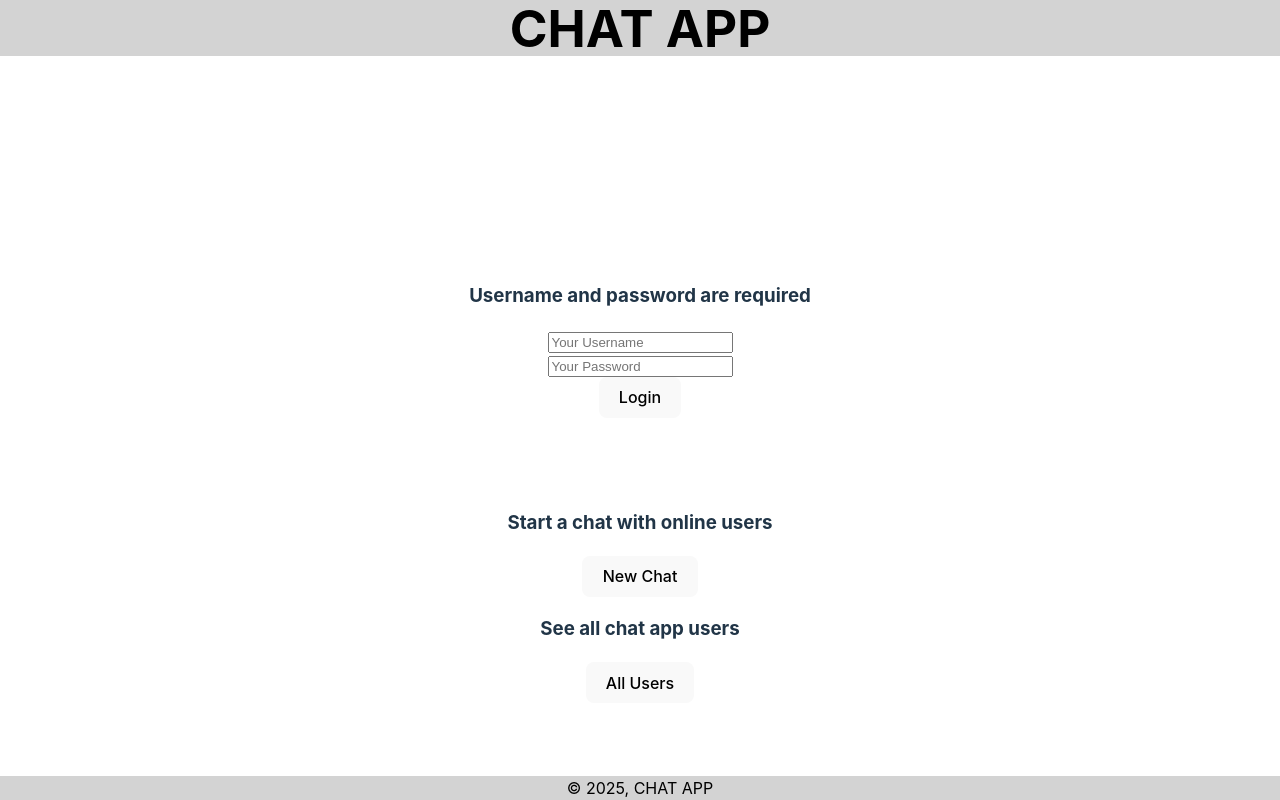
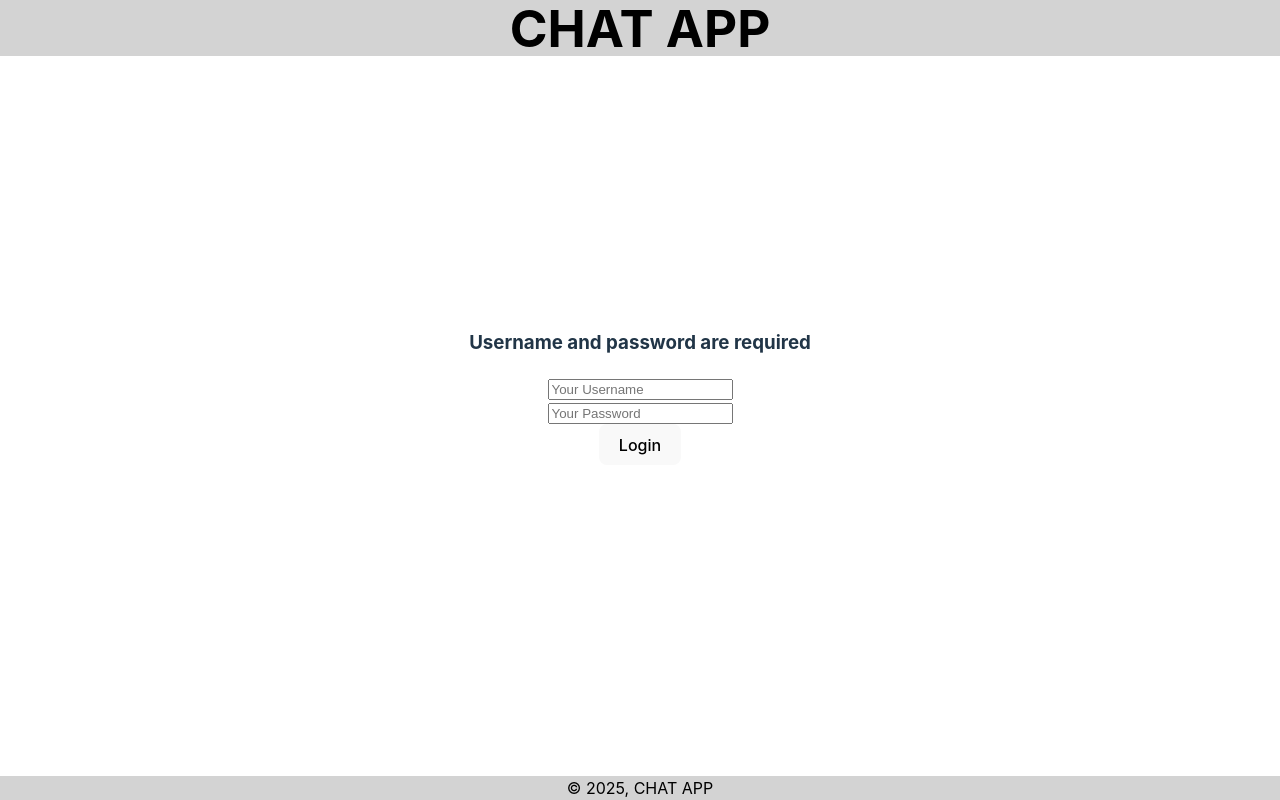
Before and after one commit to IvannaGotsova/ChatApp, a React (Vite) app in the folder chatapp/: page / in a window 1280 px wide. Built offline with nearby package versions, Linux system fonts and the light colour scheme.

Commit message:
Change components in it.

```diff
--- a/chatapp/src/App.jsx
+++ b/chatapp/src/App.jsx
@@ -1,30 +1,34 @@
 import './App.css'
 import { Routes, Route } from "react-router-dom";
-import Footer from './components/Footer'
-import Header from './components/Header'
 import NewChat from './components/NewChat';
 import AllUsers from './components/AllUsers';
+import Body from './components/Body';
+import Home from './components/Home';
+import Header from './components/Header';
+import Footer from './components/Footer';
 import UserLogin from './components/UserLogin';
-import Body from './components/Body';
 
 function App() {
 
     return (
       <>
+
       <Header />
       <br /><br /><br />
-      <UserLogin />
-      <br /><br /><br />
-      <Footer />
-
 
       <Routes>
-            <Route path="/" element={<Body />} />
+        <Route path="/" element={<UserLogin />} />
+              <Route path="index" element={<Body />} />
               <Route path="new-chat" element={<NewChat />} />
               <Route path="all-users" element={<AllUsers />} />
       </Routes>
+
+      <br /><br /><br /><br />
+      <Footer />
+
       </>
     )
   }
 
+
 export default App
```
Lines whose indentation alone changed are shown as unchanged.
